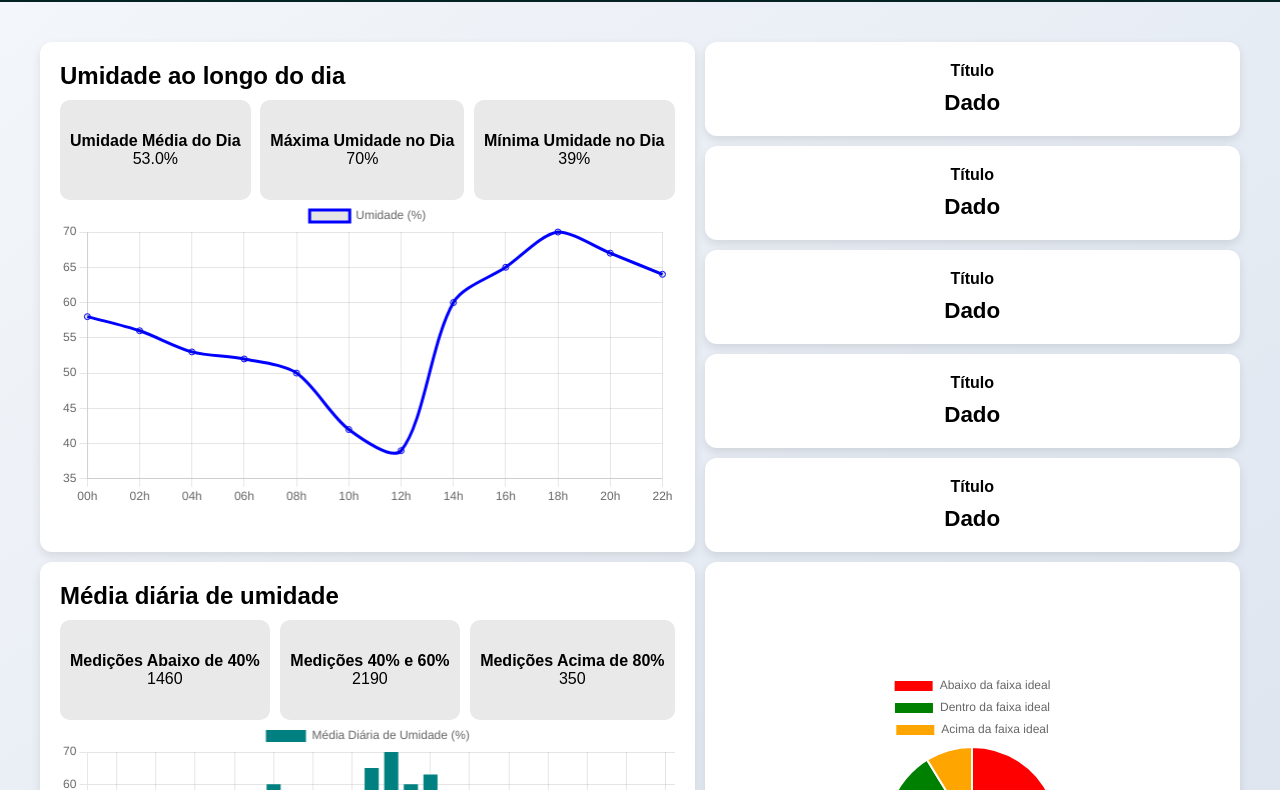
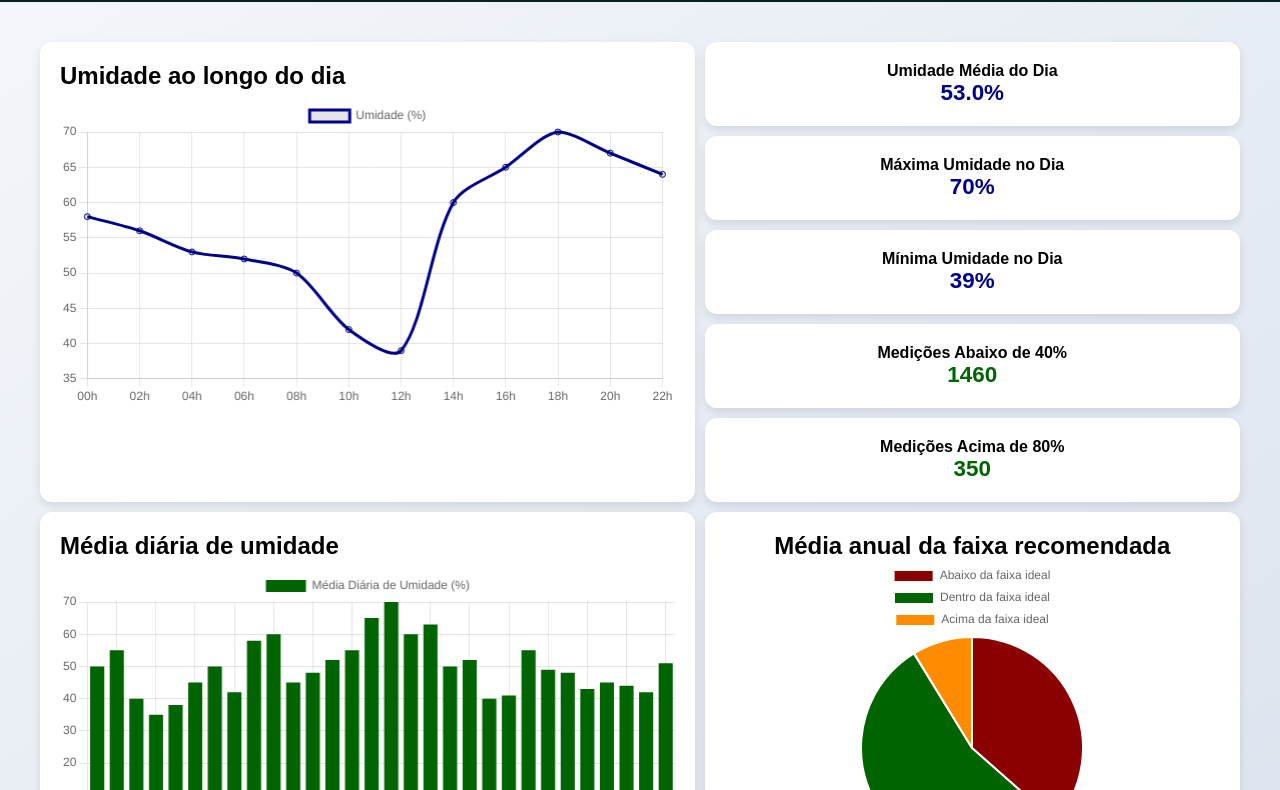
Before and after one commit to OlivGuard-ll/siteInstitucional, a plain HTML site: page html/dashboard.html in a window 1280 px wide. Shown: the part 78-868 px from the top of the page. Drawn offline with nearby package versions, Linux system fonts and the light colour scheme.

Commit message:
Feito alterações nas KPI's e leve mudanças no design

```diff
--- a/css/dashboard.css
+++ b/css/dashboard.css
@@ -41,6 +41,7 @@
 
 .grafico-box-resumo {
   display: flex;
+  flex-direction: column;
   align-items: center;
   justify-content: center;
 }
@@ -71,8 +72,8 @@
 
 .grafico-pizza {
   position: relative;
-  width: 250px;
-  height: 250px;
+  width: 300px;
+  height: 300px;
   margin-bottom: 20px;
 }
 
@@ -105,3 +106,11 @@
   font-size: 1.4rem;
   font-weight: bold;
 }
+
+.longoDia {
+  color: #00008b;
+}
+
+.diaria {
+  color: #006400;
+}
--- a/html/dashboard.html
+++ b/html/dashboard.html
@@ -19,7 +19,6 @@
           <li><a href="sobre.html">Sobre nós</a></li>
           <li><a href="simulador.html">Simulador Financeiro</a></li>
           <li><a href="dashboardSemLogin.html">Dashboard</a></li>
-          <li><a href="login.html">Login</a></li>
         </ul>
       </nav>
     </header>
@@ -33,44 +32,31 @@
                 <div class="grafico-cabecalho">
                   <h1>Umidade ao longo do dia</h1>
                 </div>
-                <div class="kpi-cards">
-                  <div class="kpi-card">
-                    <h4>Umidade Média do Dia</h4>
-                    <p>53.0%</p>
-                  </div>
-                  <div class="kpi-card">
-                    <h4>Máxima Umidade no Dia</h4>
-                    <p>70%</p>
-                  </div>
-                  <div class="kpi-card">
-                    <h4>Mínima Umidade no Dia</h4>
-                    <p>39%</p>
-                  </div>
-                </div>
+
                 <canvas id="graficoDiario"></canvas>
               </div>
             </div>
 
             <div class="indicadores-container">
               <div class="indicador">
-                <h2>Título</h2>
-                <p>Dado</p>
+                <h4>Umidade Média do Dia</h4>
+                <p class="longoDia">53.0%</p>
               </div>
               <div class="indicador">
-                <h2>Título</h2>
-                <p>Dado</p>
+                <h4>Máxima Umidade no Dia</h4>
+                <p class="longoDia">70%</p>
               </div>
               <div class="indicador">
-                <h2>Título</h2>
-                <p>Dado</p>
+                <h4>Mínima Umidade no Dia</h4>
+                <p class="longoDia">39%</p>
               </div>
               <div class="indicador">
-                <h2>Título</h2>
-                <p>Dado</p>
+                <h4>Medições Abaixo de 40%</h4>
+                <p class="diaria">1460</p>
               </div>
               <div class="indicador">
-                <h2>Título</h2>
-                <p>Dado</p>
+                <h4>Medições Acima de 80%</h4>
+                <p class="diaria">350</p>
               </div>
             </div>
           </div>
@@ -81,26 +67,13 @@
                 <div class="grafico-cabecalho">
                   <h1>Média diária de umidade</h1>
                 </div>
-                <div class="kpi-cards">
-                  <div class="kpi-card">
-                    <h4>Medições Abaixo de 40%</h4>
-                    <p>1460</p>
-                  </div>
-                  <div class="kpi-card">
-                    <h4>Medições 40% e 60%</h4>
-                    <p>2190</p>
-                  </div>
-                  <div class="kpi-card">
-                    <h4>Medições Acima de 80%</h4>
-                    <p>350</p>
-                  </div>
-                </div>
                 <canvas id="graficoMensal"></canvas>
               </div>
             </div>
 
             <div class="grafico-pizza-container">
               <div class="grafico-box-resumo">
+                <h1>Média anual da faixa recomendada</h1>
                 <div class="grafico-pizza">
                   <canvas id="graficoAnual"></canvas>
                 </div>
@@ -117,7 +90,12 @@
         <input type="text" id="input_nome" />
 
         <label for="input_telefone">Telefone:</label>
-        <input type="text" id="input_telefone" oninput="validar()" maxlength="15" />
+        <input
+          type="text"
+          id="input_telefone"
+          oninput="validar()"
+          maxlength="15"
+        />
 
         <label for="input_email">Email:</label>
         <input type="text" id="input_email" />
@@ -144,14 +122,29 @@
       new Chart(document.getElementById("graficoDiario"), {
         type: "line",
         data: {
-          labels: ["00h", "02h", "04h", "06h", "08h", "10h", "12h", "14h", "16h", "18h", "20h", "22h"],
-          datasets: [{
+          labels: [
+            "00h",
+            "02h",
+            "04h",
+            "06h",
+            "08h",
+            "10h",
+            "12h",
+            "14h",
+            "16h",
+            "18h",
+            "20h",
+            "22h",
+          ],
+          datasets: [
+            {
               label: "Umidade (%)",
               data: [58, 56, 53, 52, 50, 42, 39, 60, 65, 70, 67, 64],
-            borderColor: "blue",
+              borderColor: "#00008b",
               fill: false,
               tension: 0.3,
-          }],
+            },
+          ],
         },
         options: { responsive: true },
       });
@@ -160,11 +153,16 @@
         type: "bar",
         data: {
           labels: Array.from({ length: 30 }, (_, i) => `Dia ${i + 1}`),
-          datasets: [{
+          datasets: [
+            {
               label: "Média Diária de Umidade (%)",
-            data: [50, 55, 40, 35, 38, 45, 50, 42, 58, 60, 45, 48, 52, 55, 65, 70, 60, 63, 50, 52, 40, 41, 55, 49, 48, 43, 45, 44, 42, 51],
-            backgroundColor: "teal",
-          }],
+              data: [
+                50, 55, 40, 35, 38, 45, 50, 42, 58, 60, 45, 48, 52, 55, 65, 70,
+                60, 63, 50, 52, 40, 41, 55, 49, 48, 43, 45, 44, 42, 51,
+              ],
+              backgroundColor: "#006400",
+            },
+          ],
         },
         options: { responsive: true },
       });
@@ -172,12 +170,19 @@
       new Chart(document.getElementById("graficoAnual"), {
         type: "pie",
         data: {
-          labels: ["Abaixo da faixa ideal", "Dentro da faixa ideal", "Acima da faixa ideal"],
-          datasets: [{
+          labels: [
+            "Abaixo da faixa ideal",
+            "Dentro da faixa ideal",
+            "Acima da faixa ideal",
+          ],
+          datasets: [
+            {
               label: "Distribuição Anual de Umidade",
               data: [1460, 2190, 350],
-            backgroundColor: ["red", "green", "orange"],
-          }],
+              backgroundColor: ["#8b0000", "#006400", "#ff8c00"],
+
+            },
+          ],
         },
         options: { responsive: true },
       });
```
Lines whose indentation alone changed are shown as unchanged.
